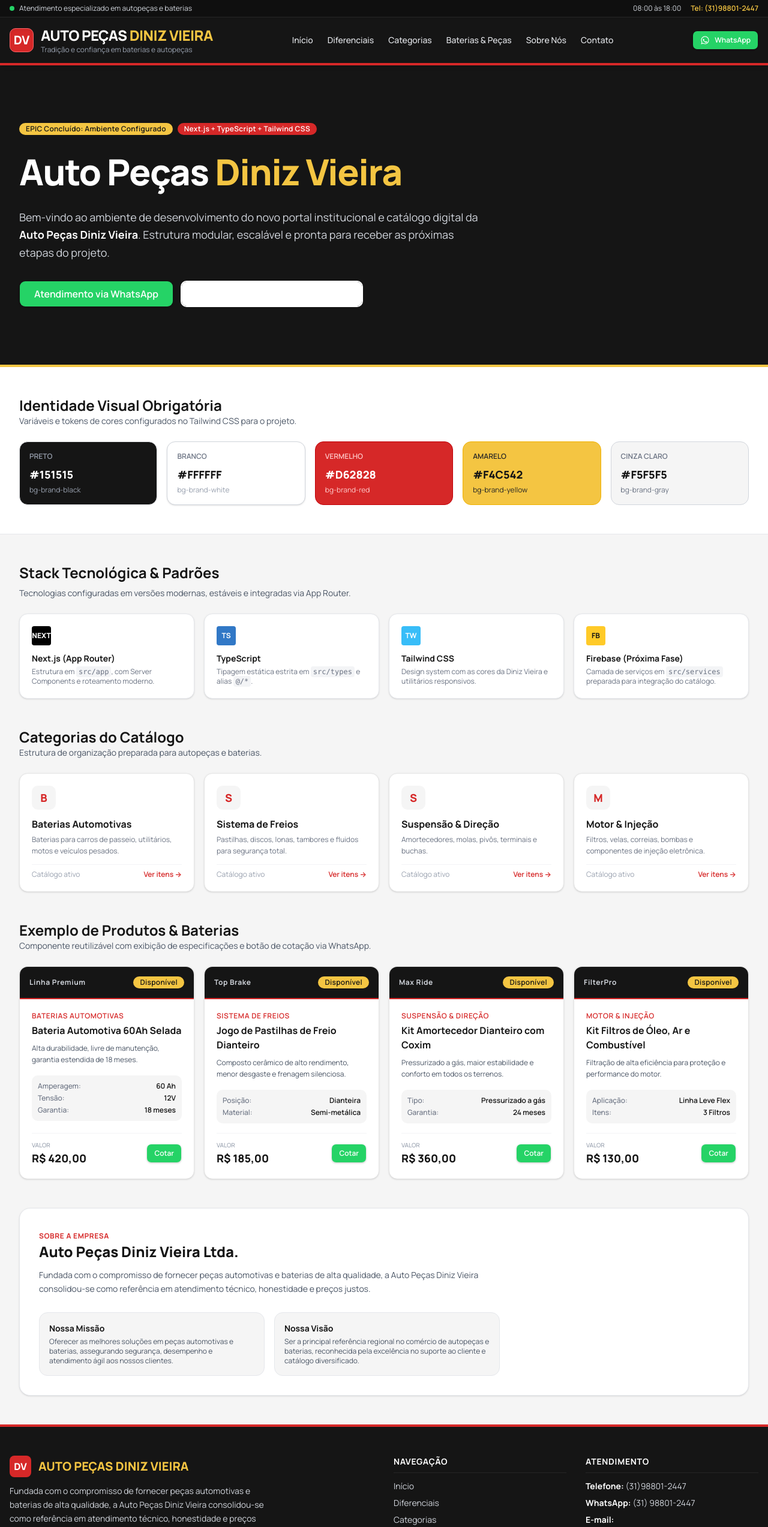
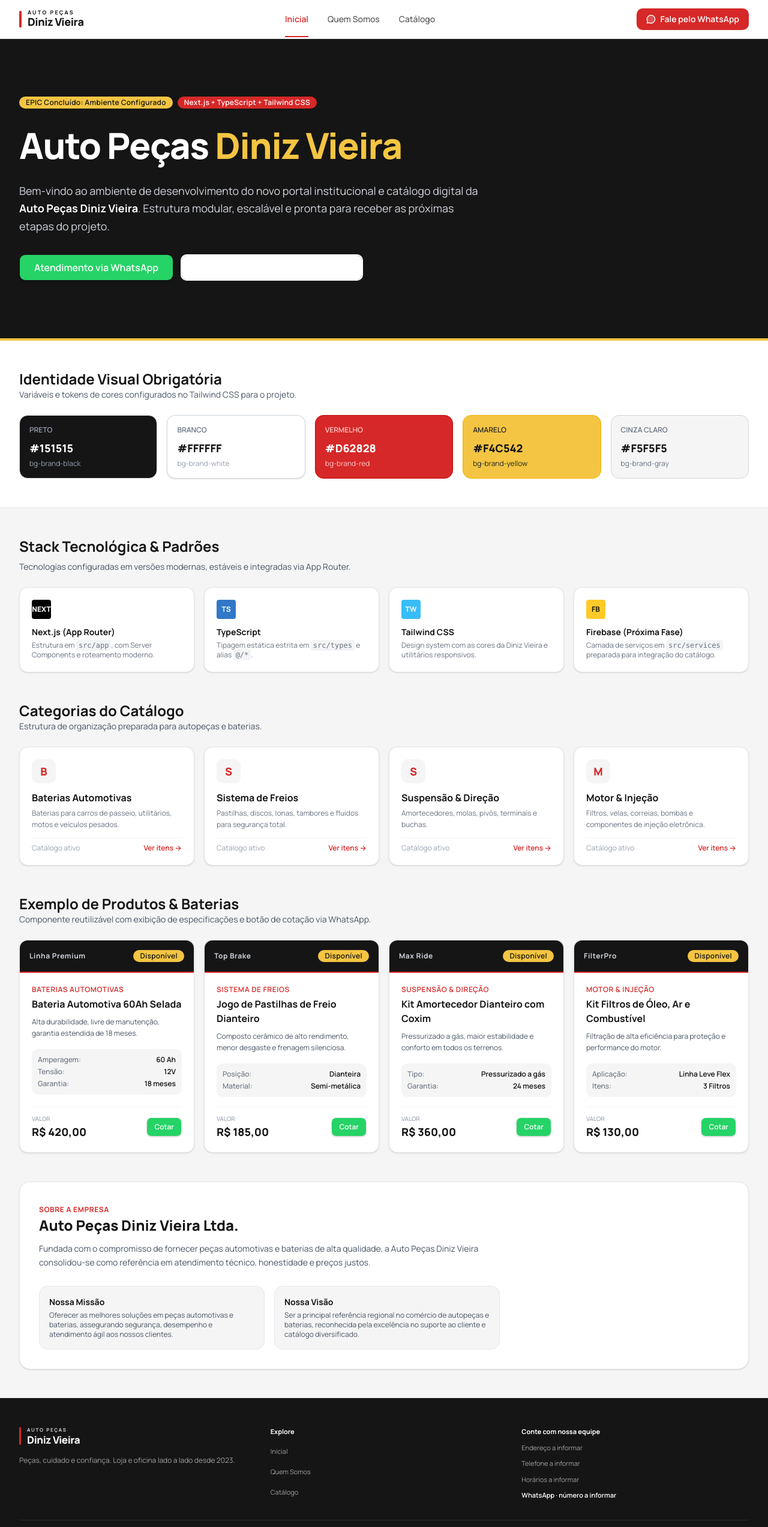
Before and after one commit to Samue1-Martins/bateriasEPecasDinizVieria, a Next.js app: page / in a window 1280 px wide. Shown: the top 2546 px of the page at 60% size. Built offline with nearby package versions, Linux system fonts and the light colour scheme.

Commit message:
feat(layout): atualiza Header com navegacao e redesenha Footer

```diff
--- a/src/components/layout/Footer.tsx
+++ b/src/components/layout/Footer.tsx
@@ -1,88 +1,126 @@
-import React from "react";
-import { COMPANY_DETAILS, NAV_ITEMS } from "@/lib/constants";
+import Link from "next/link";
+import { MessageCircle } from "lucide-react";
 
-const CURRENT_YEAR = 2026;
+type FooterProps = {
+  whatsappHref: string;
+  address?: string;
+  phone?: string;
+  hours?: string;
+  whatsappLabel?: string;
+};
 
-export function Footer() {
+export function Footer({
+  whatsappHref,
+  address = "Endereço a informar",
+  phone = "Telefone a informar",
+  hours = "Horários a informar",
+  whatsappLabel = "WhatsApp · número a informar",
+}: FooterProps) {
+  // const currentYear = new Date().getFullYear();
+
   return (
-    <footer className="bg-[#151515] text-white border-t-4 border-[#D62828] mt-auto">
-      <div className="max-w-7xl mx-auto px-4 py-12">
-        <div className="grid grid-cols-1 md:grid-cols-4 gap-8">
-          {/* Brand info */}
-          <div className="md:col-span-2 space-y-3">
-            <div className="flex items-center gap-3">
-              <div className="w-9 h-9 rounded-md bg-[#D62828] flex items-center justify-center font-black text-white">
-                DV
-              </div>
-              <h3 className="text-xl font-black text-[#F4C542]">
-                AUTO PEÇAS DINIZ VIEIRA
-              </h3>
-            </div>
-            <p className="text-gray-300 text-sm max-w-md leading-relaxed">
-              {COMPANY_DETAILS.history}
+    <footer className="relative w-full bg-[#151515] text-white">
+      {/* === Main content – 3 columns === */}
+      <div className="mx-auto max-w-7xl px-4 py-12 md:px-6 lg:px-8">
+        <div className="grid grid-cols-1 gap-10 md:grid-cols-3">
+
+          {/* 1️⃣ Logotipo textual + descrição */}
+          <div className="flex flex-col">
+            <Link
+              href="/"
+              aria-label="Auto Peças Diniz Vieira - Página inicial"
+              className="flex items-center gap-2.5"
+            >
+              <span className="h-[30px] w-[3px] rounded-full bg-[#D62828]" />
+              <span className="flex flex-col leading-none">
+                <span className="text-[8px] font-bold uppercase tracking-[0.22em] text-neutral-300">
+                  Auto Peças
+                </span>
+                <span className="mt-1 text-[17px] font-extrabold tracking-tight text-white">
+                  Diniz Vieira
+                </span>
+              </span>
+            </Link>
+
+            <p className="mt-4 text-[12px] leading-relaxed text-neutral-400">
+              Peças, cuidado e confiança. Loja e oficina lado a lado desde 2023.
             </p>
-            <div className="pt-2 text-xs text-gray-400">
-              <p className="font-semibold text-white">Horário de Funcionamento:</p>
-              <p>Segunda a Sexta: {COMPANY_DETAILS.contact.workingHours.weekdays}</p>
-              <p>Sábado: {COMPANY_DETAILS.contact.workingHours.saturday}</p>
-              <p>Domingo: {COMPANY_DETAILS.contact.workingHours.sunday}</p>
-            </div>
           </div>
 
-          {/* Quick links */}
-          <div className="space-y-3">
-            <h4 className="text-sm font-bold text-white uppercase tracking-wider border-b border-neutral-800 pb-2">
-              Navegação
-            </h4>
-            <ul className="space-y-2 text-sm text-gray-300">
-              {NAV_ITEMS.map((item) => (
-                <li key={item.label}>
-                  <a
-                    href={item.href}
-                    className="hover:text-[#F4C542] transition-colors"
-                  >
-                    {item.label}
-                  </a>
-                </li>
-              ))}
+          {/* 2️⃣ Navegação */}
+          <nav aria-label="Navegação do rodapé">
+            <h3 className="mb-2.5 text-[11px] font-bold text-white">Explore</h3>
+            <ul className="flex flex-col gap-2.5">
+              <li>
+                <Link
+                  href="/"
+                  className="text-[11px] text-neutral-400 transition-colors hover:text-white"
+                >
+                  Inicial
+                </Link>
+              </li>
+              <li>
+                <Link
+                  href="/quem-somos"
+                  className="text-[11px] text-neutral-400 transition-colors hover:text-white"
+                >
+                  Quem Somos
+                </Link>
+              </li>
+              <li>
+                <Link
+                  href="/catalogo"
+                  className="text-[11px] text-neutral-400 transition-colors hover:text-white"
+                >
+                  Catálogo
+                </Link>
+              </li>
             </ul>
-          </div>
+          </nav>
 
-          {/* Contact and Location */}
-          <div className="space-y-3">
-            <h4 className="text-sm font-bold text-white uppercase tracking-wider border-b border-neutral-800 pb-2">
-              Atendimento
-            </h4>
-            <div className="text-sm text-gray-300 space-y-2">
-              <p>
-                <strong className="text-white">Telefone:</strong>{" "}
-                {COMPANY_DETAILS.contact.phone}
-              </p>
-              <p>
-                <strong className="text-white">WhatsApp:</strong>{" "}
-                {COMPANY_DETAILS.contact.whatsappDisplay}
-              </p>
-              <p>
-                <strong className="text-white">E-mail:</strong>{" "}
-                {COMPANY_DETAILS.contact.email}
-              </p>
-              <p className="pt-1">
-                <strong className="text-white">Endereço:</strong><br />
-                {COMPANY_DETAILS.contact.address.fullFormatted}
-              </p>
-            </div>
+          {/* 3️⃣ Contato */}
+          <div>
+            <h3 className="mb-2.5 text-[11px] font-bold text-white">Conte com nossa equipe</h3>
+            <ul className="flex flex-col gap-2.5 text-[11px]">
+              <li className="text-neutral-400">{address}</li>
+              <li className="text-neutral-400">{phone}</li>
+              <li className="text-neutral-400">{hours}</li>
+              <li className="font-semibold text-white">{whatsappLabel}</li>
+            </ul>
           </div>
         </div>
 
-        {/* Bottom copyright */}
-        <div className="mt-10 pt-6 border-t border-neutral-800 text-xs text-center text-gray-400 flex flex-col sm:flex-row justify-between items-center gap-2">
-          <p>
-            © {CURRENT_YEAR} {COMPANY_DETAILS.name} - Todos os direitos reservados.
-          </p>
-          <p className="text-[#F4C542]">
-            Ambiente de Desenvolvimento Inicial
+        {/* Divider & copyright */}
+        <div className="mt-8 border-t border-white/10 pt-7 text-center">
+          <p className="text-[10px] text-neutral-400">
+            © 2026 Auto Peças Diniz Vieira. Todos os direitos reservados.
           </p>
         </div>
+      </div>
+
+      {/* === Botão WhatsApp – desktop (flutuante) === */}
+      <a
+        href={whatsappHref}
+        target="_blank"
+        rel="noopener noreferrer"
+        aria-label="Fale conosco pelo WhatsApp"
+        className="hidden md:inline-flex absolute right-4 bottom-4 items-center gap-2 rounded-full bg-[#D62828] px-5 py-2 text-[11px] font-semibold text-white transition-colors hover:bg-[#B91F1F] hover:shadow-lg"
+      >
+        <MessageCircle size={17} strokeWidth={1.8} />
+        WhatsApp
+      </a>
+
+      {/* === Botão WhatsApp – mobile (centralizado) === */}
+      <div className="md:hidden mt-6 text-center">
+        <a
+          href={whatsappHref}
+          target="_blank"
+          rel="noopener noreferrer"
+          className="inline-flex items-center gap-2 rounded-full bg-[#D62828] px-5 py-2 text-[11px] font-semibold text-white transition-colors hover:bg-[#B91F1F]"
+        >
+          <MessageCircle size={17} />
+          WhatsApp
+        </a>
       </div>
     </footer>
   );
--- a/src/components/layout/Header.tsx
+++ b/src/components/layout/Header.tsx
@@ -1,81 +1,160 @@
-import React from "react";
-import { COMPANY_DETAILS, NAV_ITEMS, buildWhatsAppLink } from "@/lib/constants";
-import { Button } from "@/components/ui";
+'use client';
 
-export function Header() {
-  const whatsappHref = buildWhatsAppLink(
-    "Olá! Acessei o site da Auto Peças Diniz Vieira e gostaria de mais informações."
-  );
+import React, { useState } from 'react';
+import Link from 'next/link';
+import { usePathname } from 'next/navigation';
+import { Menu, X, MessageCircle } from 'lucide-react';
+import { buildWhatsAppLink } from '@/lib/constants';
+
+const NAV_LINKS = [
+  { label: 'Inicial', href: '/' },
+  { label: 'Quem Somos', href: '/quem-somos' },
+  { label: 'Catálogo', href: '/catalogo' },
+] as const;
+
+export const Header: React.FC = () => {
+  const [isOpen, setIsOpen] = useState(false);
+  const pathname = usePathname();
+  const whatsappUrl = buildWhatsAppLink('Olá! Gostaria de informações sobre peças.');
 
   return (
-    <header className="sticky top-0 z-50 bg-[#151515] border-b-4 border-[#D62828] shadow-md text-white">
-      {/* Top microbar */}
-      <div className="bg-[#0f0f0f] text-xs py-1.5 px-4 text-gray-300 border-b border-neutral-800">
-        <div className="max-w-7xl mx-auto flex flex-col sm:flex-row justify-between items-center gap-1">
-          <span className="flex items-center gap-2">
-            <span className="inline-block w-2 h-2 rounded-full bg-[#25D366]"></span>
-            Atendimento especializado em autopeças e baterias
+    <header className="sticky top-0 z-50 w-full bg-white border-b border-neutral-200 shadow-xs">
+      <div className="mx-auto max-w-7xl px-4 sm:px-6 lg:px-8">
+        {/* Top bar */}
+        <div className="flex h-16 items-center justify-between">
+          {/* Logo */}
+          <Link href="/" className="flex items-center gap-2.5 select-none">
+            <span className="w-1 h-7 bg-[#D62828] rounded-full" />
+            <div className="flex flex-col">
+              <span className="text-[9px] font-bold tracking-[0.25em] text-[#151515] uppercase leading-none">
+                AUTO PEÇAS
               </span>
-          <div className="flex items-center gap-4">
-            <span>{COMPANY_DETAILS.contact.workingHours.weekdays}</span>
-            <span className="text-[#F4C542] font-semibold">
-              Tel: {COMPANY_DETAILS.contact.phone}
+              <span className="text-lg font-extrabold text-[#151515] tracking-tight leading-tight">
+                Diniz Vieira
               </span>
             </div>
+          </Link>
+
+          {/* Desktop Navigation (lg+) */}
+          <nav className="hidden lg:flex items-center gap-8">
+            {NAV_LINKS.map((link) => {
+              const isActive = link.href === '/'
+                ? pathname === '/'
+                : pathname?.startsWith(link.href);
+
+              return (
+                <Link
+                  key={link.label}
+                  href={link.href}
+                  className={
+                    isActive
+                      ? 'relative py-5 text-sm font-semibold text-[#D62828] after:absolute after:bottom-0 after:left-0 after:right-0 after:h-[2.5px] after:bg-[#D62828]'
+                      : 'text-sm font-medium text-neutral-600 hover:text-[#151515] transition-colors'
+                  }
+                >
+                  {link.label}
+                </Link>
+              );
+            })}
+          </nav>
+
+          {/* Right CTA Button (Desktop & Tablet: md+) */}
+          <div className="hidden md:flex items-center">
+            <a
+              href={whatsappUrl}
+              target="_blank"
+              rel="noopener noreferrer"
+              className="inline-flex items-center gap-2 rounded-lg bg-[#D62828] px-4 py-2 text-sm font-semibold text-white shadow-xs hover:bg-[#b91c1c] active:translate-y-px transition-all"
+            >
+              <MessageCircle className="h-4 w-4 fill-white/20" />
+              <span>Fale pelo WhatsApp</span>
+            </a>
+          </div>
+
+          {/* Mobile hamburger button (< md) */}
+          <div className="flex md:hidden">
+            <button
+              type="button"
+              aria-label="Abrir menu de navegação"
+              aria-expanded={isOpen}
+              onClick={() => setIsOpen(!isOpen)}
+              className="inline-flex items-center justify-center rounded-md p-2 text-neutral-700 hover:bg-neutral-100 hover:text-neutral-900 transition-colors focus:outline-hidden focus:ring-2 focus:ring-[#D62828]"
+            >
+              {isOpen ? <X className="h-6 w-6" /> : <Menu className="h-6 w-6" />}
+            </button>
           </div>
         </div>
 
-      {/* Main navigation bar */}
-      <div className="max-w-7xl mx-auto px-4 py-3.5 flex items-center justify-between gap-4">
-        {/* Brand identity */}
-        <div className="flex items-center gap-3">
-          <div className="w-10 h-10 rounded-lg bg-[#D62828] flex items-center justify-center font-black text-xl text-white shadow-inner border border-red-400">
-            DV
+        {/* Tablet sub-bar: nav links (md to lg) */}
+        <div className="hidden md:flex lg:hidden items-center justify-center gap-8 border-t border-neutral-100 py-2.5">
+          {NAV_LINKS.map((link) => {
+            const isActive = link.href === '/'
+              ? pathname === '/'
+              : pathname?.startsWith(link.href);
+
+            return (
+              <Link
+                key={link.label}
+                href={link.href}
+                className={
+                  isActive
+                    ? 'relative py-1 text-sm font-semibold text-[#D62828] after:absolute after:bottom-0 after:left-0 after:right-0 after:h-[2px] after:bg-[#D62828]'
+                    : 'text-sm font-medium text-neutral-600 hover:text-[#151515] transition-colors'
+                }
+              >
+                {link.label}
+              </Link>
+            );
+          })}
         </div>
-          <div>
-            <a href="#inicio" className="text-xl sm:text-2xl font-black tracking-tight text-white hover:text-[#F4C542] transition-colors">
-              AUTO PEÇAS <span className="text-[#F4C542]">DINIZ VIEIRA</span>
+
+        {/* Mobile secondary row: full-width CTA button (< md) */}
+        <div className="md:hidden pb-3 pt-1">
+          <a
+            href={whatsappUrl}
+            target="_blank"
+            rel="noopener noreferrer"
+            className="flex w-full items-center justify-center gap-2 rounded-lg bg-[#D62828] px-4 py-2.5 text-sm font-semibold text-white shadow-xs hover:bg-[#b91c1c] active:translate-y-px transition-all"
+          >
+            <MessageCircle className="h-4 w-4 fill-white/20" />
+            <span>Fale pelo WhatsApp</span>
           </a>
-            <p className="text-xs text-gray-400 hidden sm:block">
-              {COMPANY_DETAILS.slogan}
-            </p>
         </div>
       </div>
 
-        {/* Desktop navigation */}
-        <nav className="hidden md:flex items-center gap-6 text-sm font-medium">
-          {NAV_ITEMS.map((item) => (
-            <a
-              key={item.label}
-              href={item.href}
-              className="text-gray-200 hover:text-[#F4C542] transition-colors"
+      {/* Mobile dropdown drawer when hamburger is toggled (< md) */}
+      {isOpen && (
+        <nav
+          aria-label="Menu móvel"
+          className="md:hidden border-t border-neutral-200 bg-white px-4 pt-2 pb-4 shadow-lg animate-in slide-in-from-top-2 duration-150"
         >
-              {item.label}
-            </a>
-          ))}
+          <ul className="flex flex-col divide-y divide-neutral-100">
+            {NAV_LINKS.map((link) => {
+              const isActive = link.href === '/'
+                ? pathname === '/'
+                : pathname?.startsWith(link.href);
+
+              return (
+                <li key={link.label}>
+                  <Link
+                    href={link.href}
+                    onClick={() => setIsOpen(false)}
+                    className={`block py-3 text-base font-medium transition-colors ${
+                      isActive
+                        ? 'text-[#D62828] font-semibold'
+                        : 'text-neutral-700 hover:text-[#151515]'
+                    }`}
+                  >
+                    {link.label}
+                  </Link>
+                </li>
+              );
+            })}
+          </ul>
         </nav>
-
-        {/* WhatsApp CTA Action */}
-        <div className="flex items-center gap-3">
-          <a
-            href={whatsappHref}
-            target="_blank"
-            rel="noopener noreferrer"
-            aria-label="Atendimento no WhatsApp"
-          >
-            <Button variant="whatsapp" size="sm" className="gap-2">
-              <svg
-                className="w-4 h-4 fill-current"
-                viewBox="0 0 24 24"
-                aria-hidden="true"
-              >
-                <path d="M12.04 2c-5.46 0-9.91 4.45-9.91 9.91 0 1.75.46 3.45 1.32 4.95L2.05 22l5.25-1.38c1.45.79 3.08 1.21 4.74 1.21 5.46 0 9.91-4.45 9.91-9.91 0-2.65-1.03-5.14-2.9-7.01A9.82 9.82 0 0 0 12.04 2zm.01 1.67c4.55 0 8.24 3.7 8.24 8.24 0 2.2-.86 4.28-2.42 5.84a8.19 8.19 0 0 1-5.82 2.41c-1.47 0-2.91-.39-4.18-1.15l-.3-.18-3.11.82.83-3.03-.2-.31a8.2 8.2 0 0 1-1.26-4.4c0-4.54 3.7-8.24 8.24-8.24zm4.5 11.66c-.25-.13-1.48-.73-1.71-.81-.23-.09-.4-.13-.57.13-.17.25-.66.81-.81.98-.15.17-.3.19-.55.06-.25-.13-1.06-.39-2.02-1.25-.75-.67-1.26-1.5-1.4-1.75-.15-.25-.02-.39.1-.51.11-.11.25-.29.37-.43.13-.15.17-.25.25-.42.08-.17.04-.32-.02-.45-.06-.13-.57-1.37-.78-1.87-.2-.49-.41-.42-.56-.43h-.48c-.17 0-.45.06-.68.32-.23.25-.89.87-.89 2.12s.91 2.46 1.04 2.63c.13.17 1.79 2.74 4.34 3.84.61.26 1.08.42 1.45.54.61.19 1.17.17 1.61.1.49-.07 1.48-.61 1.69-1.19.21-.59.21-1.09.15-1.19-.06-.11-.23-.17-.48-.29z" />
-              </svg>
-              <span>WhatsApp</span>
-            </Button>
-          </a>
-        </div>
-      </div>
+      )}
     </header>
   );
-}
+};
+
+export default Header;
```
Lines whose indentation alone changed are shown as unchanged.
